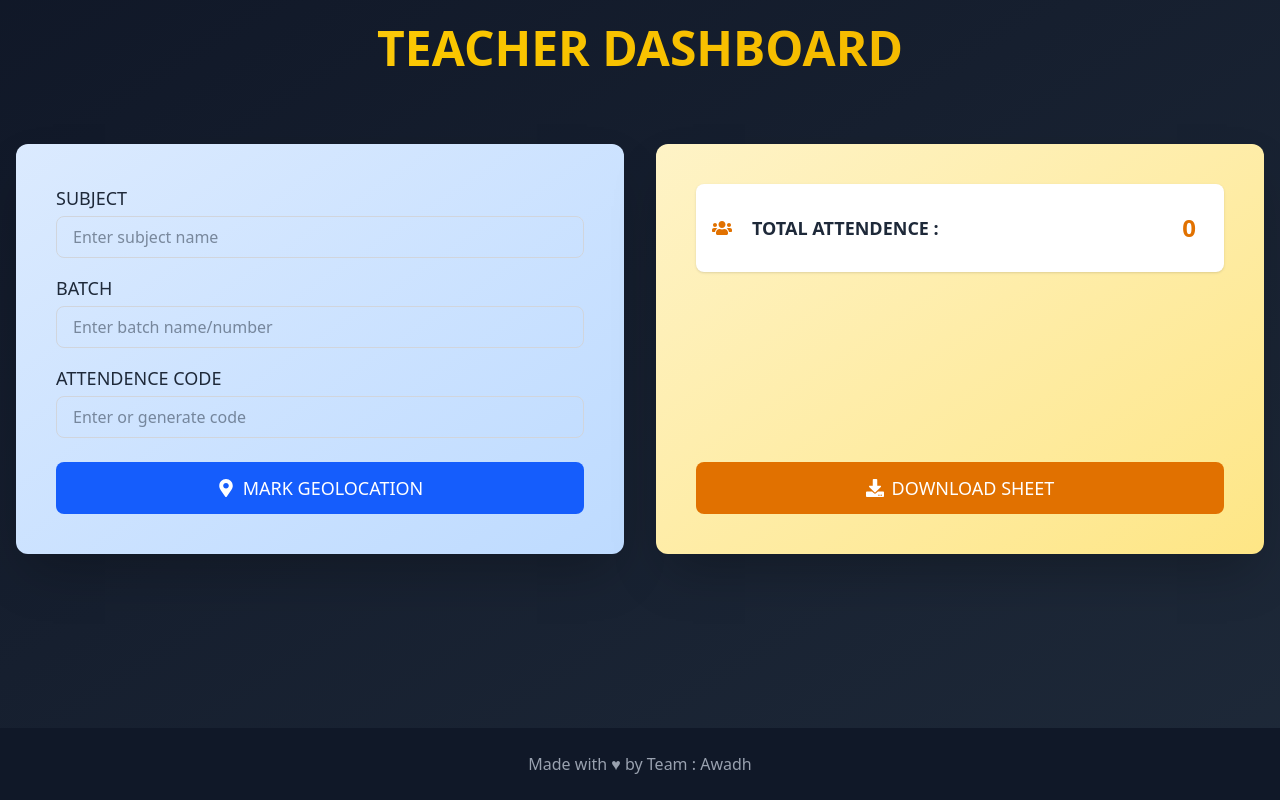
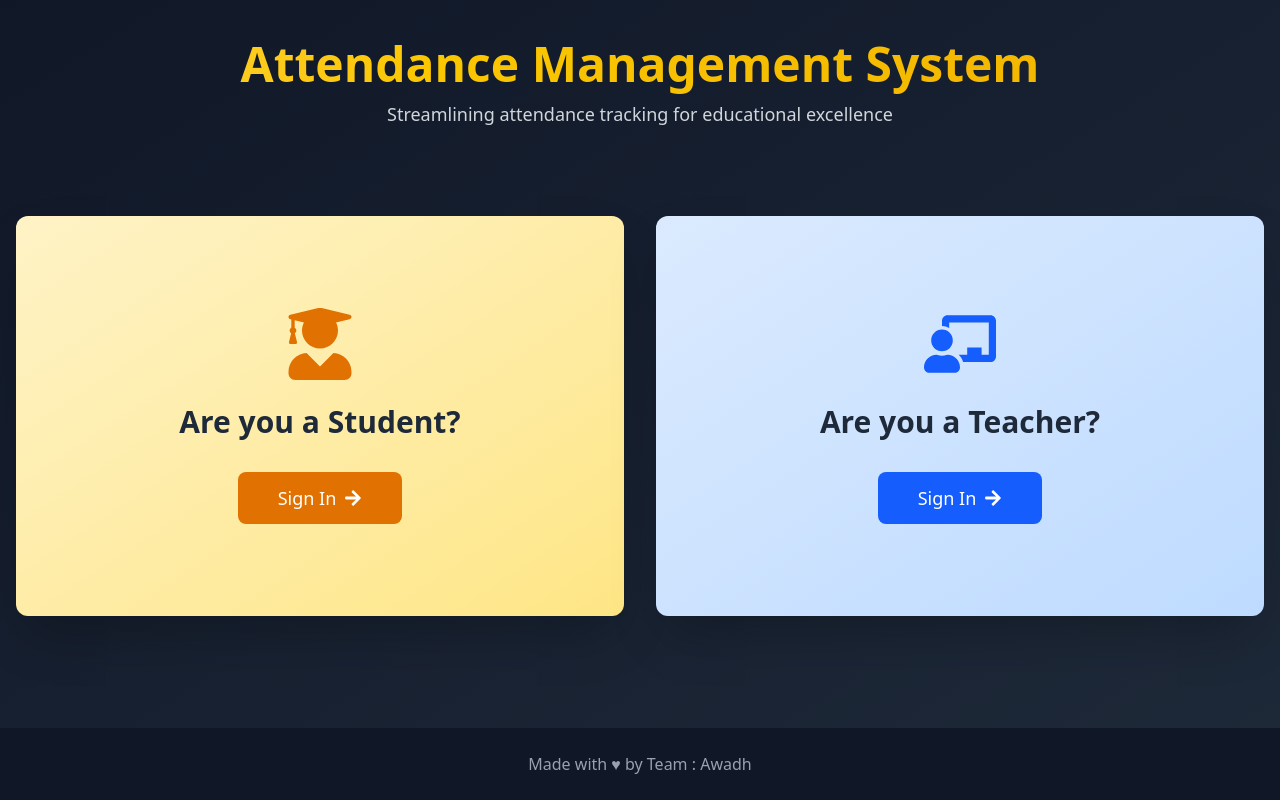
Before and after one commit to inspiredrishabh/College_Attendence_System_Frontend, a React (Vite) app in the folder frontend/: page / in a window 1280 px wide. Built offline with nearby package versions, Linux system fonts and the light colour scheme.

Commit message:
routingDone

```diff
--- a/frontend/package.json
+++ b/frontend/package.json
@@ -14,6 +14,7 @@
     "react": "^19.0.0",
     "react-dom": "^19.0.0",
     "react-icons": "^5.5.0",
+    "react-router-dom": "^7.5.1",
     "tailwindcss": "^4.1.4"
   },
   "devDependencies": {
--- a/frontend/src/App.jsx
+++ b/frontend/src/App.jsx
@@ -1,16 +1,19 @@
-import React from 'react'
-import Home from './components/Home'
-import Attendence from './components/Attendence'
-import Teacher from './components/Teacher'
+import React from "react";
+import { BrowserRouter, Routes, Route } from "react-router-dom";
+import Home from "./components/Home";
+import Attendence from "./components/Attendence";
+import Teacher from "./components/Teacher";
 
 const App = () => {
   return (
-  <>
-  {/* <Home/> */}
-  {/* <Attendence accuracyData={{locationMatch: 80, timeStatus: "On Time", overallStatus: "Verified"}}/> */}
-  <Teacher/>
-  </>
-  )
-}
+    <BrowserRouter>
+      <Routes>
+        <Route path="/" element={<Home />} />
+        <Route path="/attendance" element={<Attendence />} />
+        <Route path="/teacher" element={<Teacher />} />
+      </Routes>
+    </BrowserRouter>
+  );
+};
 
-export default App
+export default App;
--- a/frontend/src/components/Home.jsx
+++ b/frontend/src/components/Home.jsx
@@ -1,4 +1,5 @@
 import React from "react";
+import { Link } from "react-router-dom";
 import {
   FaUserGraduate,
   FaChalkboardTeacher,
@@ -28,9 +29,11 @@ const Home = () => {
               <h2 className="text-2xl sm:text-3xl font-bold mb-5 sm:mb-8">
                 Are you a Student?
               </h2>
+              <Link to="/attendance">
                 <button className="flex items-center bg-amber-600 hover:bg-amber-700 text-white py-2 sm:py-3 px-6 sm:px-10 rounded-lg font-medium transition-all text-base sm:text-lg">
                   Sign In <FaArrowRight className="ml-2" />
                 </button>
+              </Link>
             </div>
           </div>
 
@@ -41,9 +44,11 @@ const Home = () => {
               <h2 className="text-2xl sm:text-3xl font-bold mb-5 sm:mb-8">
                 Are you a Teacher?
               </h2>
+              <Link to="/teacher">
                 <button className="flex items-center bg-blue-600 hover:bg-blue-700 text-white py-2 sm:py-3 px-6 sm:px-10 rounded-lg font-medium transition-all text-base sm:text-lg">
                   Sign In <FaArrowRight className="ml-2" />
                 </button>
+              </Link>
             </div>
           </div>
         </div>
```
Also changed, not shown: 1 other file (tests, documents, lock files or other folders). Lines whose indentation alone changed are shown as unchanged.
